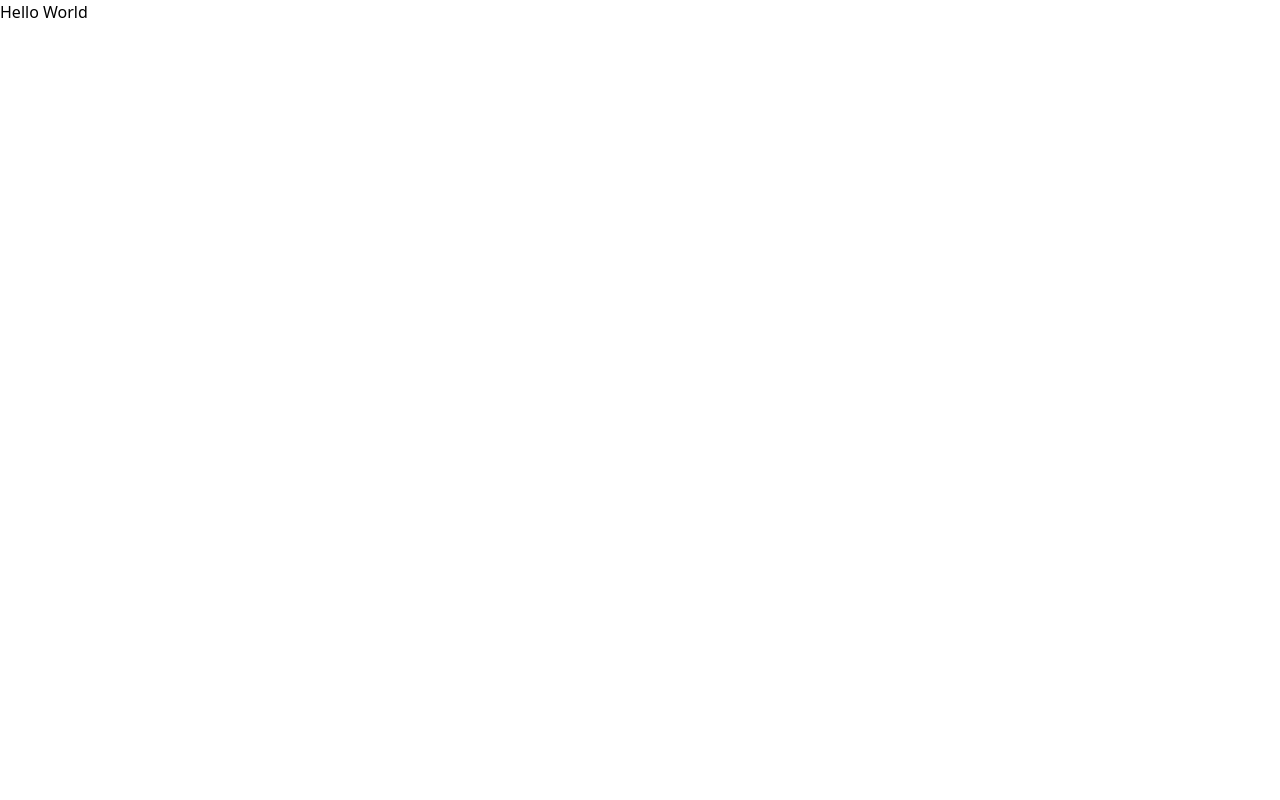
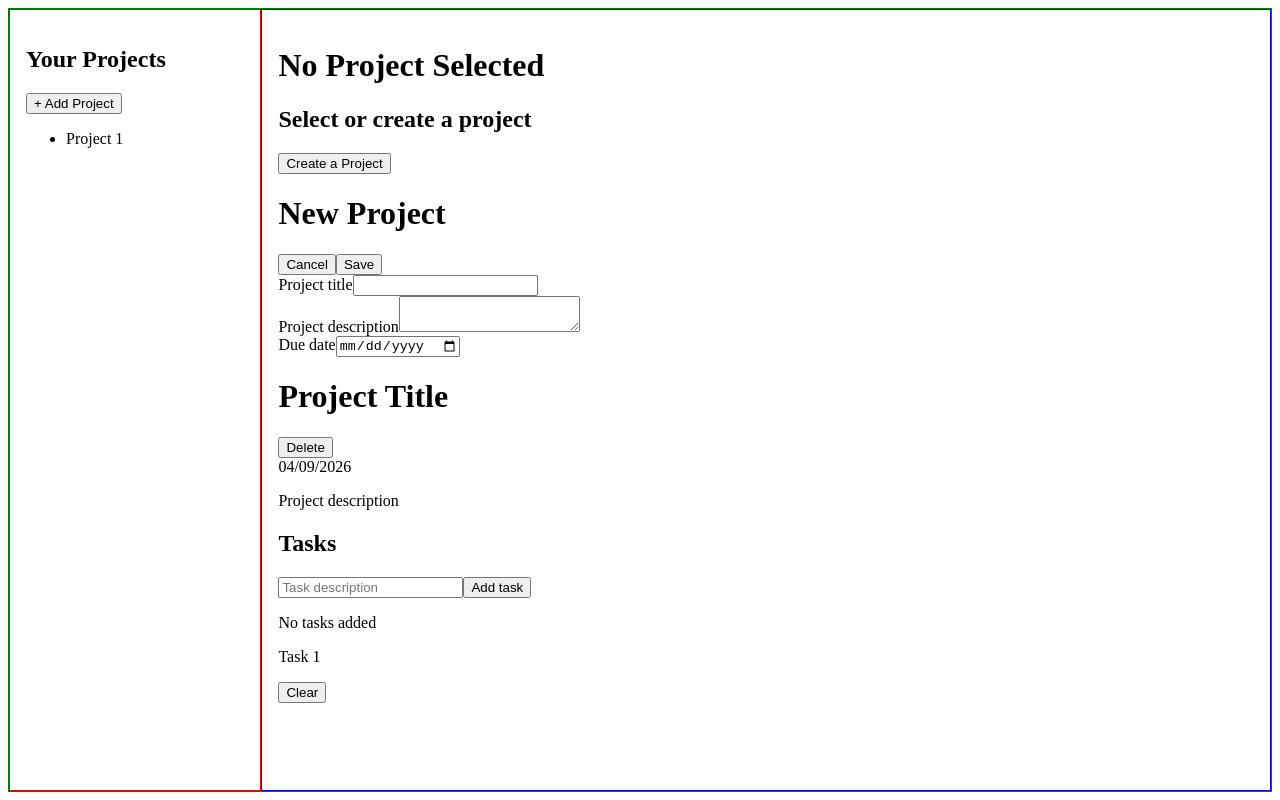
Before and after one commit to CatarinaPBressan/ReactUpskillingProjects, a React (Vite) app in the folder project2_project_management/: page / in a window 1280 px wide. Built offline with nearby package versions, Linux system fonts and the light colour scheme.

Commit message:
Initial structure

```diff
--- a/project2_project_management/src/App.jsx
+++ b/project2_project_management/src/App.jsx
@@ -1,8 +1,88 @@
 function App() {
   return (
-    <>
-      <h1 className="my-8 text-center text-5xl font-bold">Hello World</h1>
-    </>
+    <div
+      style={{
+        display: "flex",
+        justifyContent: "flex-start",
+        alignItems: "stretch",
+        border: "1px solid green",
+        height: "98vh",
+      }}
+    >
+      <aside
+        style={{
+          border: "1px solid red",
+          height: "100%",
+          flex: "20%",
+          padding: "1rem",
+        }}
+      >
+        <h1>Your Projects</h1>
+        <button>+ Add Project</button>
+        <ul>
+          <li>Project 1</li>
+        </ul>
+      </aside>
+      <main
+        style={{
+          border: "1px solid blue",
+          flex: "80%",
+          padding: "1rem",
+          overflowY: "auto",
+          height: "100%",
+        }}
+      >
+        <div id="noProjectPage">
+          <h1>No Project Selected</h1>
+          <h2>Select or create a project</h2>
+          <button>Create a Project</button>
+        </div>
+        <div id="createProjectPage">
+          <h1>New Project</h1>
+          <div>
+            <button>Cancel</button>
+            <button>Save</button>
+          </div>
+          <section className="inputs">
+            <div className="input-Group">
+              <label htmlFor="title">Project title</label>
+              <input type="text" id="title" />
+            </div>
+            <div className="input-Group">
+              <label htmlFor="description">Project description</label>
+              <textarea id="description" />
+            </div>
+            <div className="input-Group">
+              <label htmlFor="dueDate">Due date</label>
+              <input type="date" id="dueDate" />
+            </div>
+          </section>
+        </div>
+        <div id="projectPage">
+          <h1>Project Title</h1>
+          <div>
+            <button>Delete</button>
+          </div>
+          <div>04/09/2026</div>
+          <div>
+            <p>Project description</p>
+          </div>
+          <div>
+            <h2>Tasks</h2>
+            <div>
+              <input type="text" placeholder="Task description" />
+              <button>Add task</button>
+            </div>
+            <div>
+              <p>No tasks added</p>
+              <div>
+                <p>Task 1</p> <button>Clear</button>
+              </div>
+            </div>
+          </div>
+        </div>
+      </main>
+    </div>
   );
 }
 
--- a/project2_project_management/src/index.css
+++ b/project2_project_management/src/index.css
@@ -1,3 +1,7 @@
-@tailwind base;
+/* @tailwind base;
 @tailwind components;
-@tailwind utilities;
+@tailwind utilities; */
+
+* {
+    box-sizing: border-box;
+}
```
